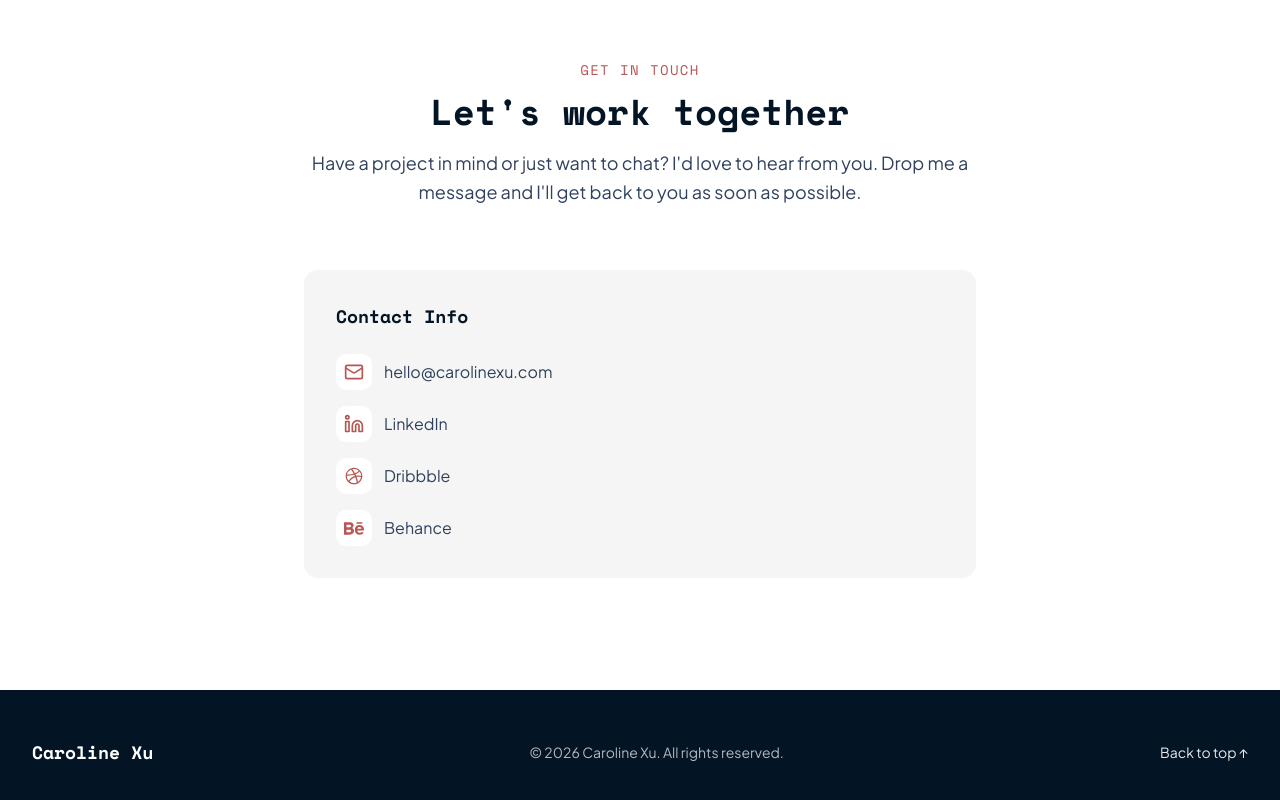
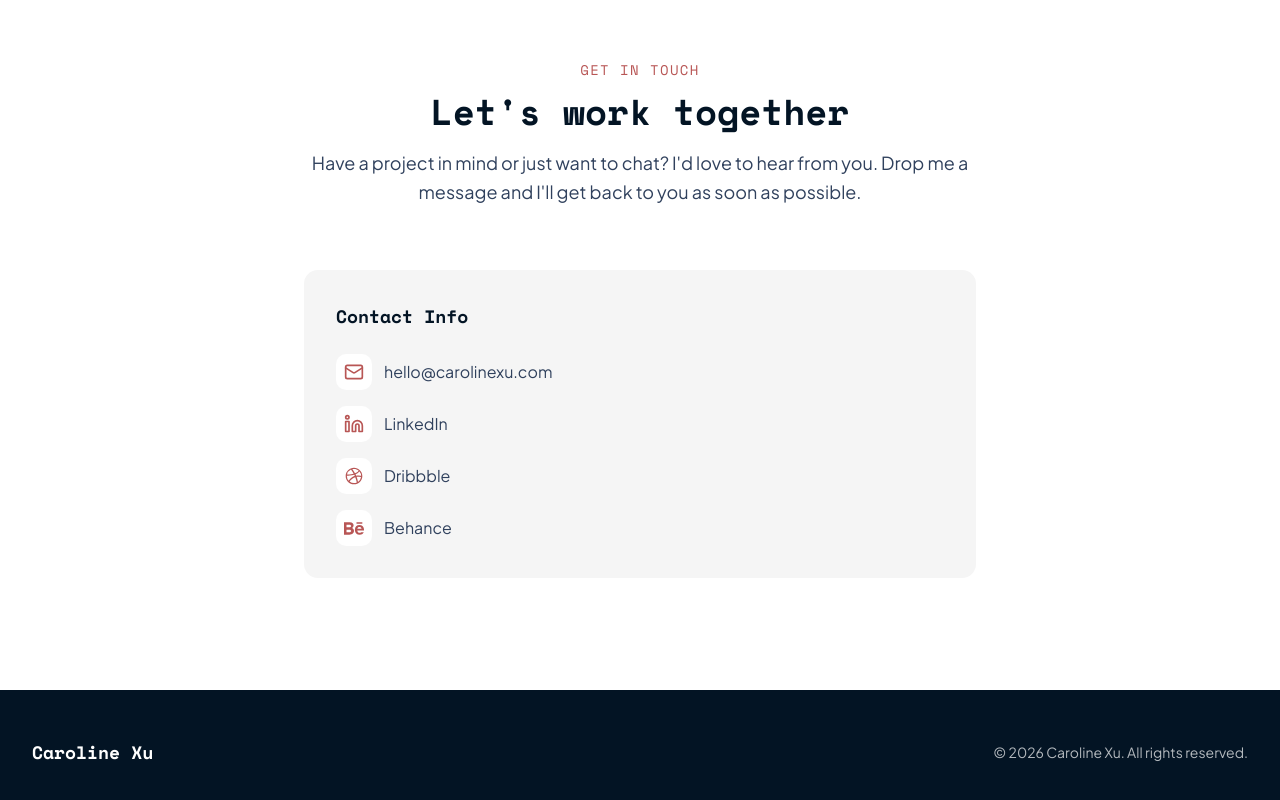
Before and after one commit to CarolineXXY/carolinexu-portfolio, a Next.js app: page / in a window 1280 px wide. Shown: the part 3452-4252 px from the top of the page. Built offline with nearby package versions, Linux system fonts and the light colour scheme.

Commit message:
refactor: remove "Back to top" link from footer
Eliminate the "Back to top" link from the footer component to streamline the layout and improve user experience.

```diff
--- a/components/footer.tsx
+++ b/components/footer.tsx
@@ -13,10 +13,6 @@ export function Footer() {
           </Link>
 
           <p className="text-sm text-white/70">© {currentYear} Caroline Xu. All rights reserved.</p>
-
-          <Link href="#hero" className="text-sm text-white/90 hover:text-accent transition-colors">
-            Back to top ↑
-          </Link>
         </div>
       </div>
     </footer>
```
